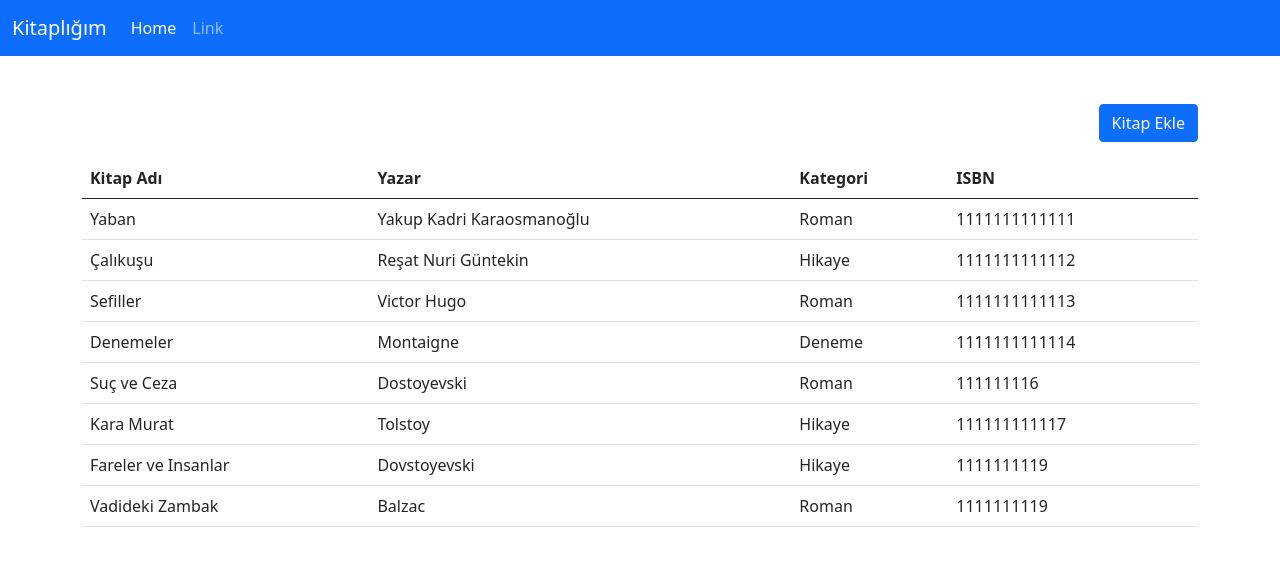
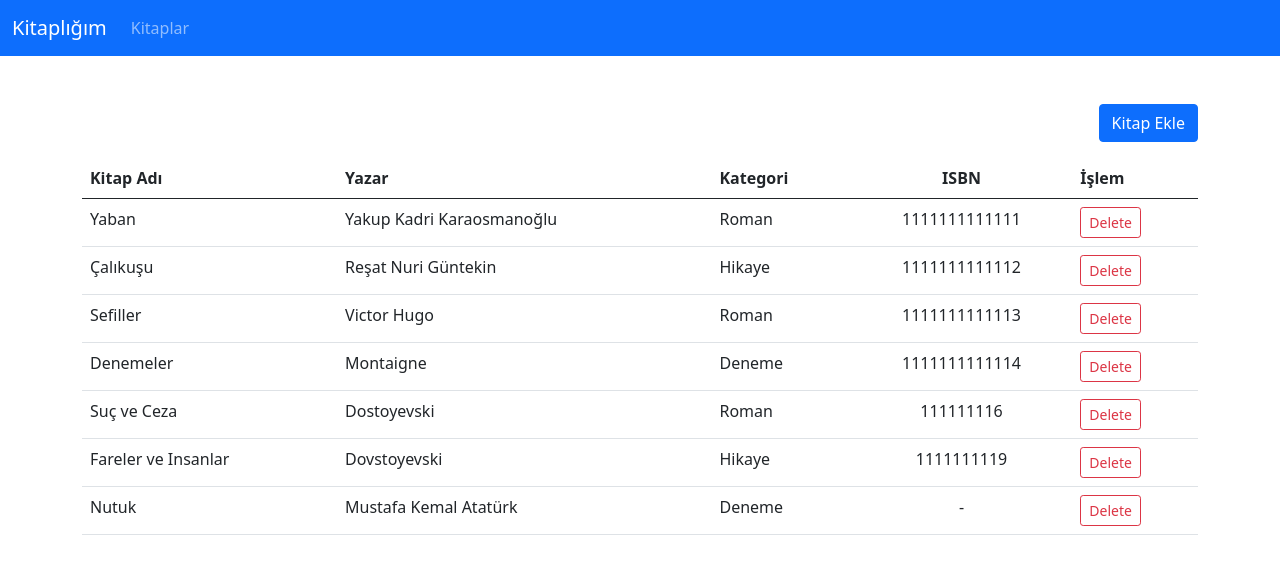
Before and after one commit to mkocerim/react-library, a React (Create React App) app: page / in a window 1280 px wide. Shown: the top 574 px of the page. Built offline with nearby package versions, Linux system fonts and the light colour scheme; data requests are answered from the project's data file.

Commit message:
book delete added

```diff
--- a/db.json
+++ b/db.json
@@ -36,13 +36,6 @@
       "categoryId": "1"
     },
     {
-      "id": 1664050411818,
-      "name": "Kara Murat",
-      "author": "Tolstoy",
-      "isbn": "111111111117",
-      "categoryId": "2"
-    },
-    {
       "id": 1664051187424,
       "name": "Fareler ve Insanlar",
       "author": "Dovstoyevski",
@@ -50,11 +43,11 @@
       "categoryId": "2"
     },
     {
-      "id": 1664051224466,
-      "name": "Vadideki Zambak",
-      "author": "Balzac",
-      "isbn": "1111111119",
-      "categoryId": "1"
+      "id": 1664176720787,
+      "name": "Nutuk",
+      "author": "Mustafa Kemal Atatürk",
+      "isbn": "",
+      "categoryId": "3"
     }
   ],
   "categories": [
--- a/src/components/Header.js
+++ b/src/components/Header.js
@@ -1,11 +1,14 @@
 import React from "react";
+import { Link } from "react-router-dom";
 
 const Header = (props)=>{
 
     return(
         <nav class="navbar navbar-expand-lg navbar-dark bg-primary">
         <div class="container-fluid">
-          <a class="navbar-brand" href="#">Kitaplığım</a>
+          <Link class="navbar-brand" to="/">
+            Kitaplığım
+            </Link>
           <button
             class="navbar-toggler"
             type="button"
@@ -19,13 +22,11 @@ const Header = (props)=>{
           <div class="collapse navbar-collapse" id="navbarSupportedContent">
             <ul class="navbar-nav me-auto mb-2 mb-lg-0">
               <li class="nav-item">
-                <a class="nav-link active"  href="#">Home</a>
+                <Link class="nav-link" to="/">
+                  Kitaplar
+                </Link>
               </li>
-              <li class="nav-item">
-                <a class="nav-link" href="#">
-                    Link
-                </a>
-              </li>
+
 
 
             </ul>
--- a/src/components/ListBooks.js
+++ b/src/components/ListBooks.js
@@ -7,7 +7,7 @@ const ListBooks=(props)=>{
 
     const [books, setBooks] = useState(null);
     const [categories, setCategories] = useState(null);
-
+    const [didUpdate,setDidUpdate] = useState(false)
     useEffect( ()=>{
         axios
         .get("http://localhost:3004/books")
@@ -27,7 +27,17 @@ const ListBooks=(props)=>{
           .catch((err) => console.log("categories err",err))
         })
         .catch((err)=> console.log("books err",err));
-    } ,[]);
+    } ,[didUpdate]);
+
+    const deleteBook=(id)=>{
+      console.log(`http://localhost:3004/books/${id}`);
+      axios.delete(`http://localhost:3004/books/${id}`)
+      .then(res=>{
+        console.log("delete res", res)
+        setDidUpdate(!didUpdate);
+      })
+      .catch(err=>console.log(err));
+    }
     if(books === null || categories===null){
         return <Loading/> ;
     }
@@ -42,7 +52,8 @@ const ListBooks=(props)=>{
       <th scope="col">Kitap Adı</th>
       <th scope="col">Yazar</th>
       <th scope="col">Kategori</th>
-      <th scope="col">ISBN</th>
+      <th scope="col" className="text-center">ISBN</th>
+      <th scope="col">İşlem</th>
 
     </tr>
   </thead>
@@ -58,7 +69,18 @@ const ListBooks=(props)=>{
                 <td>{book.name}</td>
                 <td>{book.author}</td>
                 <td> {category.name} </td>
-                <td>{book.isbn}</td>
+                <td className="text-center">{book.isbn===""? "-" :book.isbn}</td>
+                <td>
+                <div class="btn-group" role="group" aria-label="Basic example">
+                 <button
+                 type="button"
+                 class="btn btn-sm btn-outline-danger"
+                 onClick={()=>deleteBook(book.id)}
+                 >
+                  Delete
+                  </button>
+                </div>
+                </td>
               </tr>
             )
         })
```
